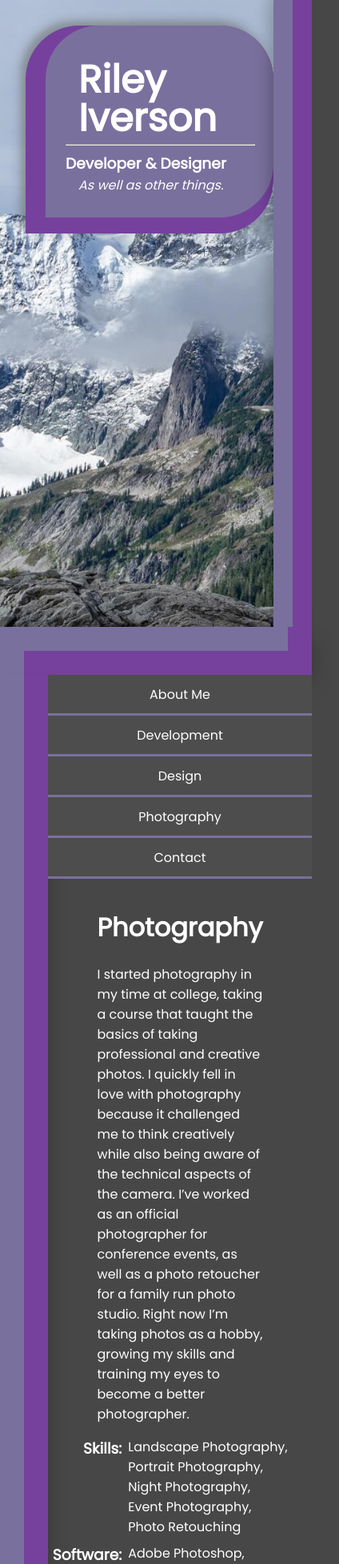
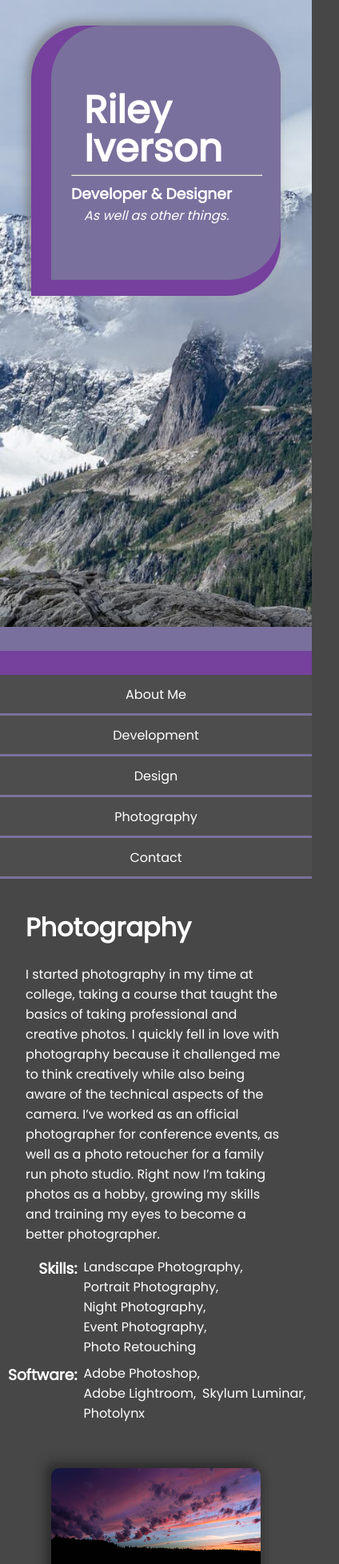
Before and after one commit to Rmiverson/rmiportfolio, a React (Create React App) app: page /photography in a window 390 px wide. Shown: the top 1956 px of the page at 80% size, 424 px wide, since content can reach past the window. Built offline with nearby package versions, Linux system fonts and the light colour scheme.

Commit message:
fixed a bunch of problems around site responsiveness

```diff
--- a/src/containers/Photography/Photography.scss
+++ b/src/containers/Photography/Photography.scss
@@ -91,7 +91,9 @@
 }
 
 @media only screen and (max-width: 560px) {
-  p, h1, .photography-introduction, .photography-examples {
-    padding: 0px 1rem 0px 1rem;
+  .photography {
+    .photography-introduction, .photography-example, p, h1 {
+      padding: 0px 1rem 0px 1rem;
+    }
   }
 }
--- a/src/scss/App.scss
+++ b/src/scss/App.scss
@@ -374,6 +374,47 @@ p {
 }
 
 @media only screen and (max-width: 560px) {
+
+  .main-body {
+    width: 100%;
+  }
+
+  .lower-content {
+    .main-body {
+      width: 100%;
+    }
+
+    .body-ribbon {
+      display: none;
+    }
+  }
+
+  .landing {
+    .splash-content {
+      display: flex;
+      justify-content: center;
+
+      .landing-ribbon {
+        display: none;
+      }
+
+      .splash {
+        width: 80vw;
+        height: 40vh;
+        margin: 2rem 0px 0px 0px;
+      }
+    }
+
+    .mid-ribbon-container {
+      .mid-ribbon-corner-l, .mid-ribbon-corner-r {
+        display: none;
+      }
+      .mid-ribbon {
+        width: 100%;
+      }
+    }
+  }
+
   .nav {
     flex-direction: column;
     padding-bottom: 1rem;
--- a/src/scss/index.scss
+++ b/src/scss/index.scss
@@ -10,6 +10,7 @@ body {
   background-color: #474747;
   -webkit-font-smoothing: antialiased;
   -moz-osx-font-smoothing: grayscale;
+  overflow-x: hidden;
 }
 
 html {
```
